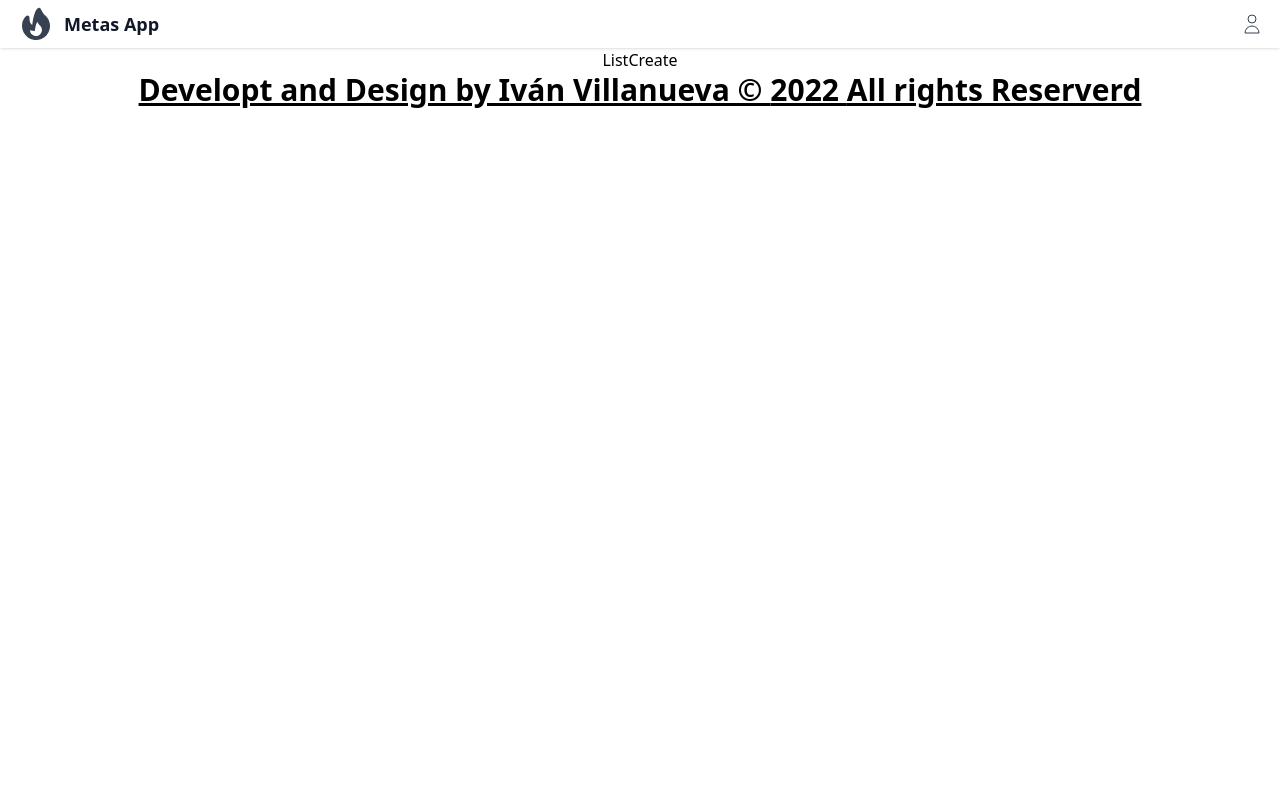
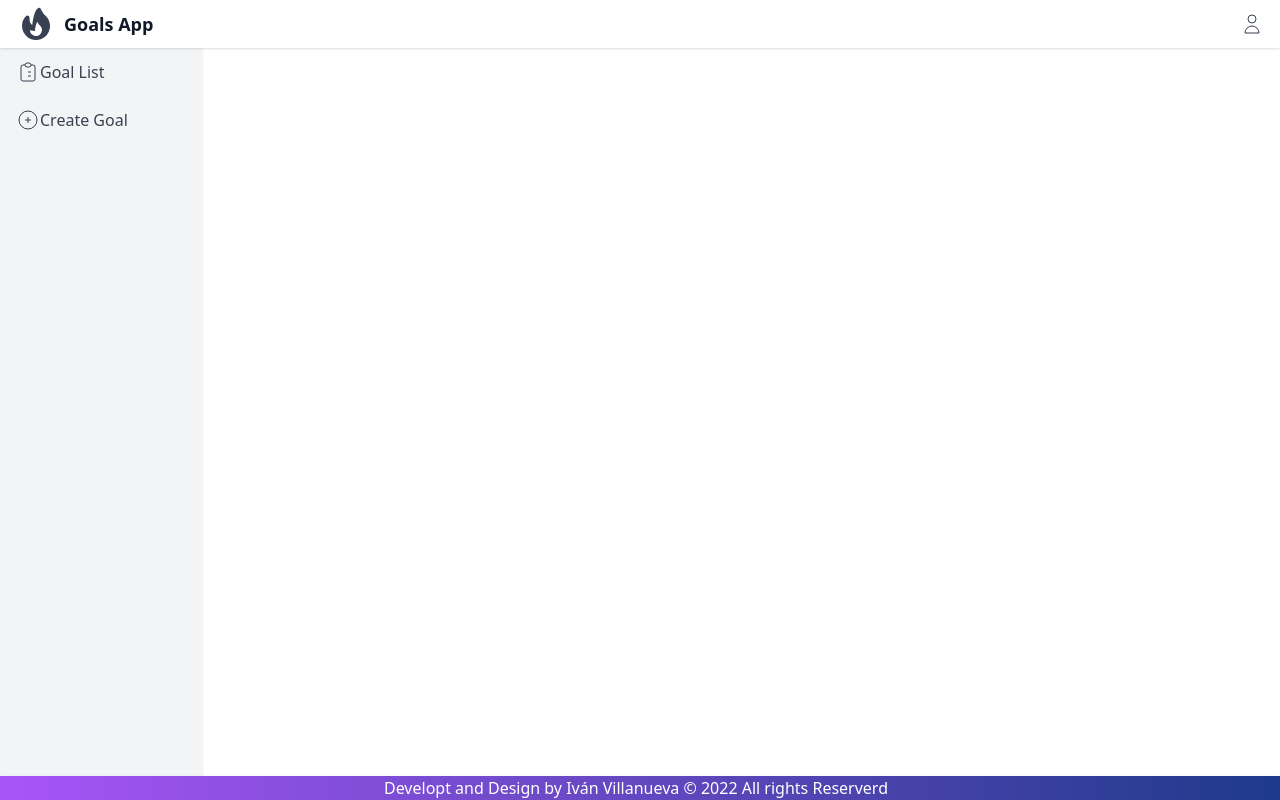
Before and after one commit to svei00/metasApp, a React (Create React App) app: page / in a window 1280 px wide. Built offline with nearby package versions, Linux system fonts and the light colour scheme.

Commit message:
Adding some CSS with Tailwind in main and footer

```diff
--- a/src/App.js
+++ b/src/App.js
@@ -1,7 +1,7 @@
 import './App.css';
-import Header from './components/share//js/header'
-import Main from './components/share/js/main'
-import Footer from './components/share/js/footer'
+import Header from './components/share/js/Header'
+import Main from './components/share/js/Main'
+import Footer from './components/share/js/Footer'
 
 function App() {
   return (
--- /dev/null
+++ b/src/components/share/css/Footer.css
@@ -0,0 +1,10 @@
+.footer {
+    @apply
+    shadow
+    bg-gradient-to-r from-purple-500 to-blue-900
+    h-lg
+    text-center
+    pr-2
+    text-white
+    relative;
+}
--- a/src/components/share/css/Header.css
+++ b/src/components/share/css/Header.css
@@ -4,7 +4,8 @@
     flex
     justify-between
     shadow bg-white
-    text-gray-700;
+    text-gray-700
+    relative;
 }
 
 .container {
--- /dev/null
+++ b/src/components/share/css/Main.css
@@ -0,0 +1,24 @@
+.page {
+    /* height: calc(100vh - theme('height.sc')); // Another way to do this with pure CSS be careful to put before the @apply*/
+    @apply
+    h-[calc(100vh-theme('height.sc'))]
+    flex;
+}
+
+.aside {
+    @apply
+    flex
+    flex-col
+    text-gray-700
+    bg-gray-100
+    shadow
+    w-60
+    h-full
+}
+
+.main {
+    @apply
+    w-full
+    h-full
+    overflow-scroll; /* Allow us to make a scroll if the content is bigger than the window */
+}
--- /dev/null
+++ b/src/components/share/js/Links.js
@@ -0,0 +1,11 @@
+function Links({ children, text, href}) {
+    return (
+        <a href={href} className="link">
+            {children}
+            <span>{text}</span>
+        </a>
+
+    );
+}
+
+export default Links;
--- a/src/components/share/js/footer.js
+++ b/src/components/share/js/footer.js
@@ -1,8 +1,9 @@
 import {getCurrentYear} from "../../../scripts.js"
+import '../../share/css/Footer.css'
 
 function Footer() {
   return (
-    <footer className="text-3xl font-bold underline" >
+    <footer className="footer" >
         <p>Developt and Design by Iv&aacute;n Villanueva &copy; {getCurrentYear()} {/*{new Date().getFullYear()}*/} All rights Reserverd</p>
     </footer>
   );
--- a/src/components/share/js/header.js
+++ b/src/components/share/js/header.js
@@ -1,23 +1,23 @@
 import '../../../components/share/css/Header.css'                     // Import CSS class
-import { ReactComponent as Logo } from '../../../img/logo.svg'        // Import Logo
-import { ReactComponent as Profile } from '../../../img/perfil.svg'   // Import Profile Image
+import { ReactComponent as LogoIcon } from '../../../img/logo.svg'        // Import Logo
+import { ReactComponent as ProfileIcon } from '../../../img/perfil.svg'   // Import Profile Image
 
 function Header() {
   return (
-    <div className="header">
+    <header className="header">
         <div className='container'>
           {/*<svg xmlns="http://www.w3.org/2000/svg" viewBox="0 0 20 20" fill="#621132">
             <path fillRule="evenodd" d="M12.395 2.553a1 1 0 00-1.45-.385c-.345.23-.614.558-.822.88-.214.33-.403.713-.57 1.116-.334.804-.614 1.768-.84 2.734a31.365 31.365 0 00-.613 3.58 2.64 2.64 0 01-.945-1.067c-.328-.68-.398-1.534-.398-2.654A1 1 0 005.05 6.05 6.981 6.981 0 003 11a7 7 0 1011.95-4.95c-.592-.591-.98-.985-1.348-1.467-.363-.476-.724-1.063-1.207-2.03zM12.12 15.12A3 3 0 017 13s.879.5 2.5.5c0-1 .5-4 1.25-4.5.5 1 .786 1.293 1.371 1.879A2.99 2.99 0 0113 13a2.99 2.99 0 01-.879 2.121z" clipRule="evenodd" />
           </svg>*/}
-          <Logo className='logo' />
-          <a href='/' className='title'>Metas App</a>
+          <LogoIcon className='logo' />
+          <a href='/' className='title'>Goals App</a>
         </div>
         <nav>
           <a href="/profile" className='link'>
-            <Profile className='icon' ></Profile>
+            <ProfileIcon className='icon' ></ProfileIcon>
           </a>
         </nav>
-    </div>
+    </header>
   );
 }
 
--- a/src/components/share/js/main.js
+++ b/src/components/share/js/main.js
@@ -1,13 +1,28 @@
+import Links from '../js/Links'
+import '../../share/css/Main.css'
+import {ReactComponent as ListIcon} from '../../../img/lista.svg';
+import {ReactComponent as CreateIcon} from '../../../img/nueva.svg';
+
 function Main({children}) {     // In this case the children its the props (Property)
     return (
       <>                        {/*// This is a Fragment in React we have to encapsule all in a tag*/}
-        <sidenav>
-          <a href='/list'>List</a>
-          <a href="/create">Create</a>
-        </sidenav>
-        <main>
-          {children}
-        </main>
+        <div className='page'>
+          <aside className='aside'>
+            {/* Was"
+            <a href='/list'>List</a>
+            <a href="/create">Create</a>
+            */}
+            <Links href="/list" text="Goal List">
+              <ListIcon className='icon' />
+            </Links>
+            <Links href="/create" text="Create Goal">
+              <CreateIcon className='icon' />
+            </Links>
+          </aside>
+          <main className='main'>
+            {children}
+          </main>
+        </div>
       </>
     );
   }
--- a/tailwind.config.js
+++ b/tailwind.config.js
@@ -10,6 +10,7 @@ module.exports = {
         md: '16px',
         lg: '24px',
         xl: '48px',
+        sc: '72px',
       },
 
     },
```
Also changed, not shown: src/components/share/css/Links.css (added).
